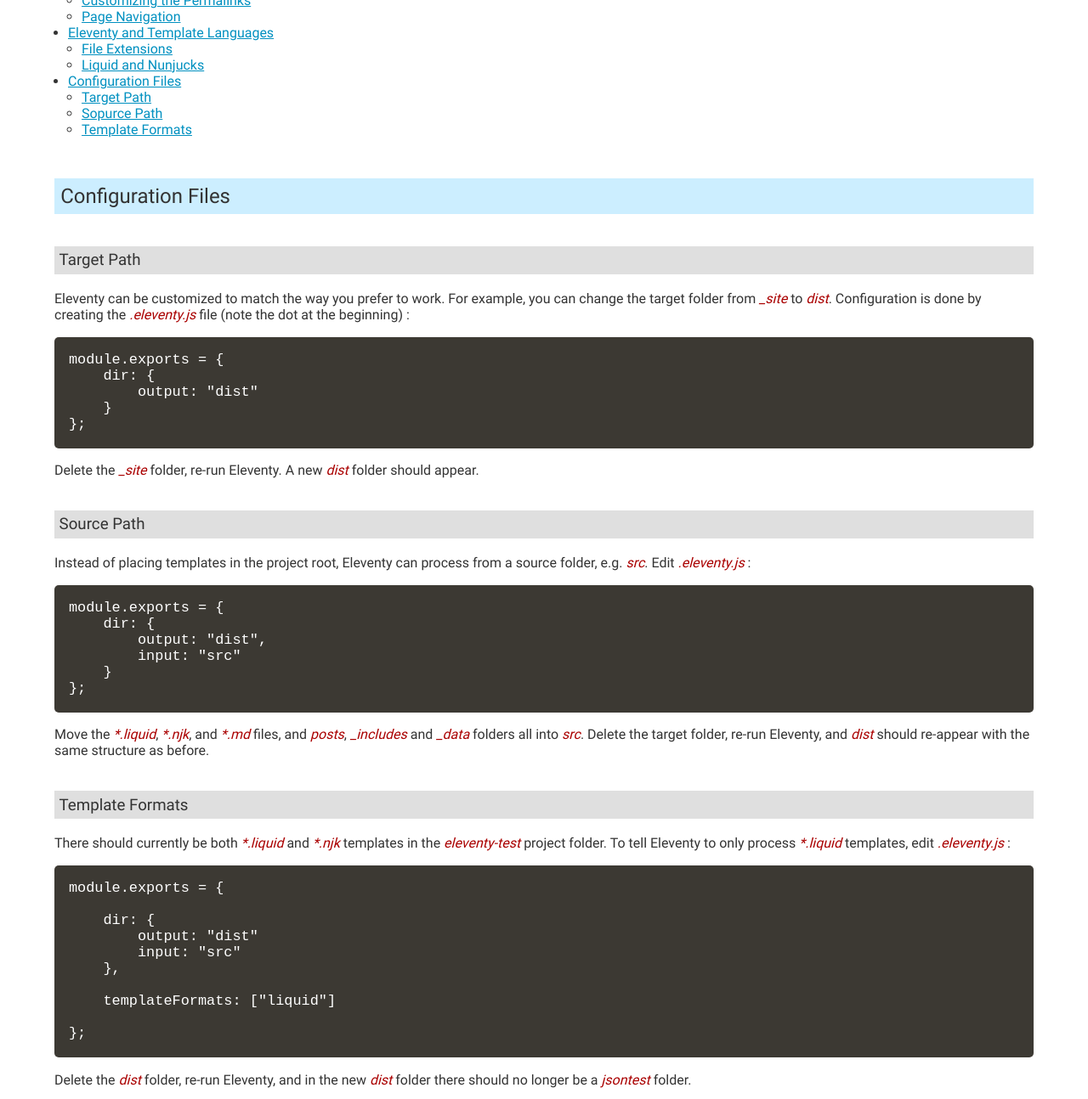
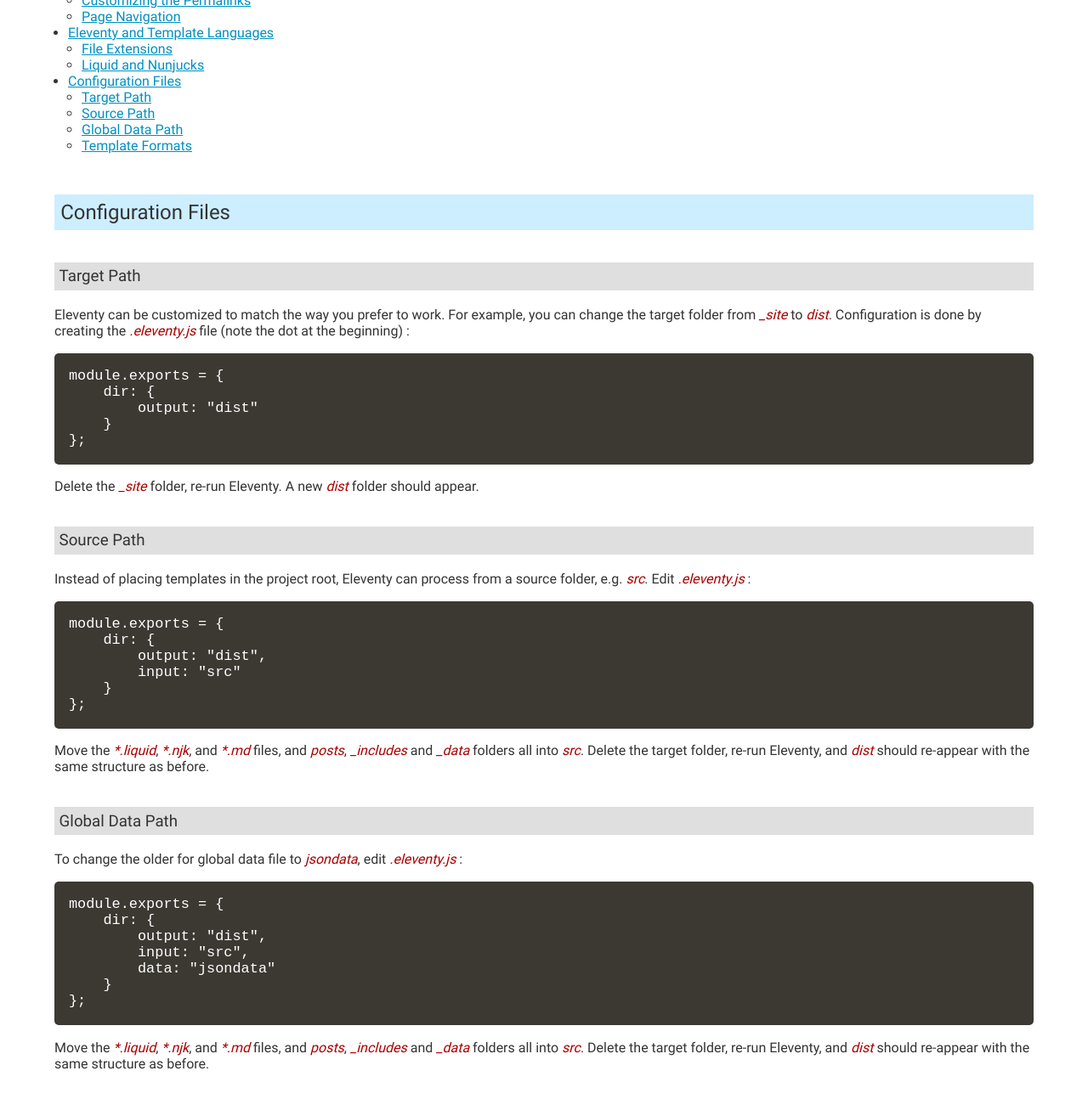
Before and after one commit to rphunt/eleventy-guide-2.0, a website: page src/configuration-files.html in a window 1280 px wide. Shown: the part 580-1874 px from the top of the page at 85% size. Drawn offline with nearby package versions, Linux system fonts and the light colour scheme; files that its build step writes are made by us from their sources; files whose address does not match are found by name.

Commit message:
config global data

```diff
--- a/src/_includes/_layout.html
+++ b/src/_includes/_layout.html
@@ -63,7 +63,8 @@
 			<li><a href="configuration-files.html">Configuration Files</a>
 				<ul>
 					<li><a href="configuration-files.html#targetpath">Target Path</a></li>
-					<li><a href="configuration-files.html#sourcepath">Sopurce Path</a></li>
+					<li><a href="configuration-files.html#sourcepath">Source Path</a></li>
+					<li><a href="configuration-files.html#globaldatapath">Global Data Path</a></li>
 					<li><a href="configuration-files.html#templateformats">Template Formats</a></li>
 				</ul>
 			</li>
--- a/src/configuration-files.html
+++ b/src/configuration-files.html
@@ -28,6 +28,24 @@
     dir: {
         output: "dist",
         input: "src"
+    }
+};
+				</pre>
+
+				Move the <span class="path">*.liquid</span>, <span class="path">*.njk</span>, and <span class="path">*.md</span> files, and <span class="path">posts</span>, <span class="path">_includes</span> and <span class="path">_data</span> folders all into <span class="path">src</span>. Delete the target folder, re-run Eleventy, and <span class="path">dist</span> should re-appear with the same structure as before.
+			</p>
+		</article>
+
+		<article>
+			<h3 id="globaldatapath">Global Data Path</h3>
+			<p>
+       			To change the older for global data file to <span class="path">jsondata</span>,  edit <span class="path">.eleventy.js</span> :
+				<pre class="codeexample">
+module.exports = {
+    dir: {
+        output: "dist",
+        input: "src",
+        data: "jsondata"
     }
 };
 				</pre>
```
Also changed, not shown: dist/basic-data-and-templating-using-liquid.html, dist/configuration-files.html, dist/global-data-files.html, dist/index.html, dist/intro.html, dist/local-server.html, dist/pagination.html, dist/partials-and-include.html, dist/start.html, dist/template-languages.html, dist/templates-and-external-markdown-files.html.
